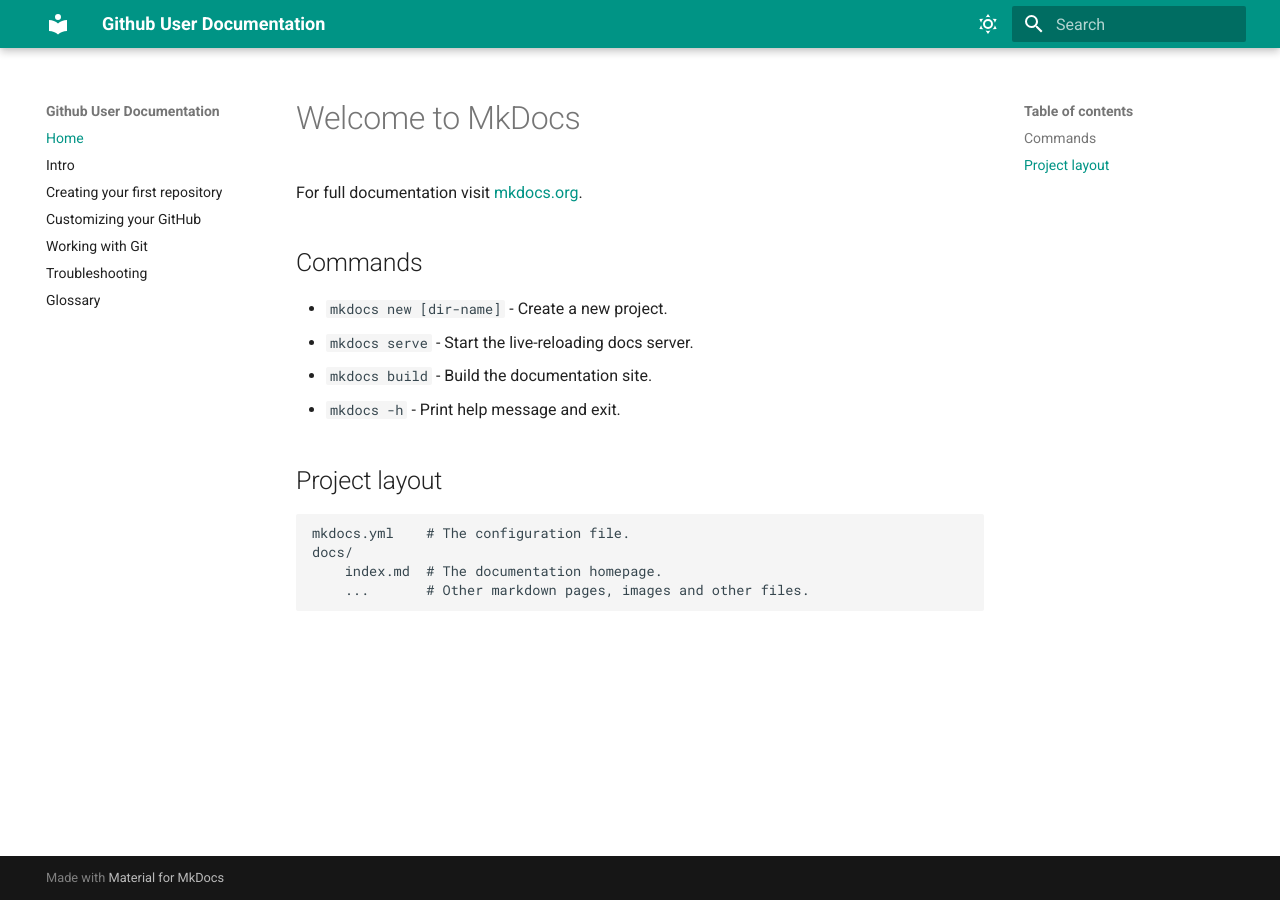
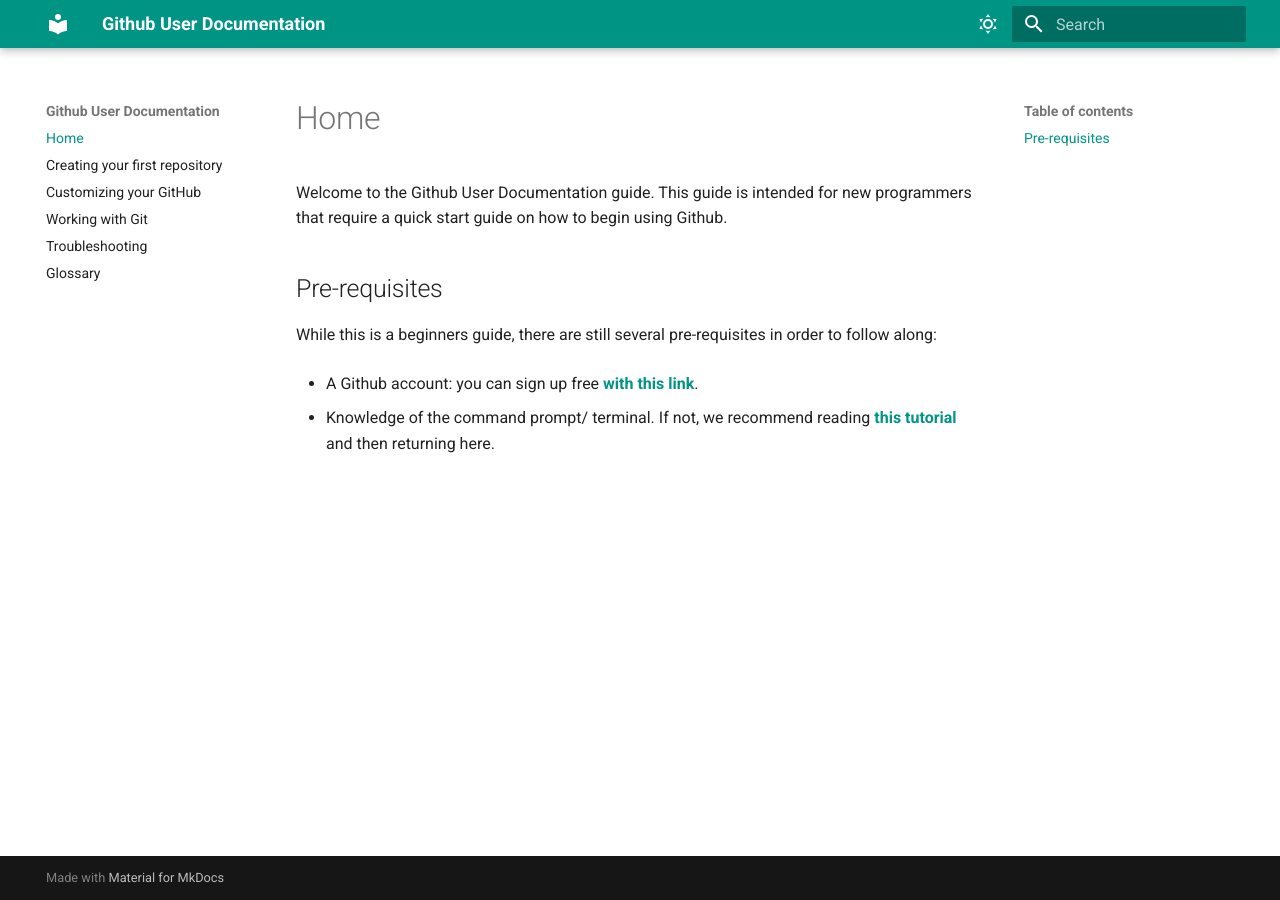
Before and after one commit to AnkitAhlwat/GitHub-User-Documentation, an MkDocs documentation site: the page built from docs/index.md, in a window 1280 px wide. Built offline with MkDocs 1.6.1 and Material for MkDocs 9.7.7, drawn with Linux system fonts in a browser that asks for light colours.

Commit message:
Combine home and intro

```diff
--- a/docs/index.md
+++ b/docs/index.md
@@ -1,17 +1,9 @@
-# Welcome to MkDocs
+Welcome to the Github User Documentation guide. This guide is intended for new programmers that require a quick start guide on how to begin using Github.
 
-For full documentation visit [mkdocs.org](https://www.mkdocs.org).
+## Pre-requisites
 
-## Commands
+While this is a beginners guide, there are still several pre-requisites in order to follow along:
 
-* `mkdocs new [dir-name]` - Create a new project.
-* `mkdocs serve` - Start the live-reloading docs server.
-* `mkdocs build` - Build the documentation site.
-* `mkdocs -h` - Print help message and exit.
+- A Github account: you can sign up free [**with this link**](https://github.com/join).
 
-## Project layout
-
-    mkdocs.yml    # The configuration file.
-    docs/
-        index.md  # The documentation homepage.
-        ...       # Other markdown pages, images and other files.
+- Knowledge of the command prompt/ terminal. If not, we recommend reading [**this tutorial**](https://support.apple.com/en-ca/guide/terminal/welcome/mac) and then returning here.
--- a/mkdocs.yml
+++ b/mkdocs.yml
@@ -2,7 +2,6 @@
 
 nav:
     - Home: 'index.md'
-    - 'Intro': 'intro.md'
     - 'Creating your first repository': 'Creating a repository.md'
     - 'Customizing your GitHub': 'Customizing your Github.md'
     - 'Working with Git': 'Working with Git.md'
```
Also changed, not shown: docs/intro.md (deleted, +0 -9 lines).
